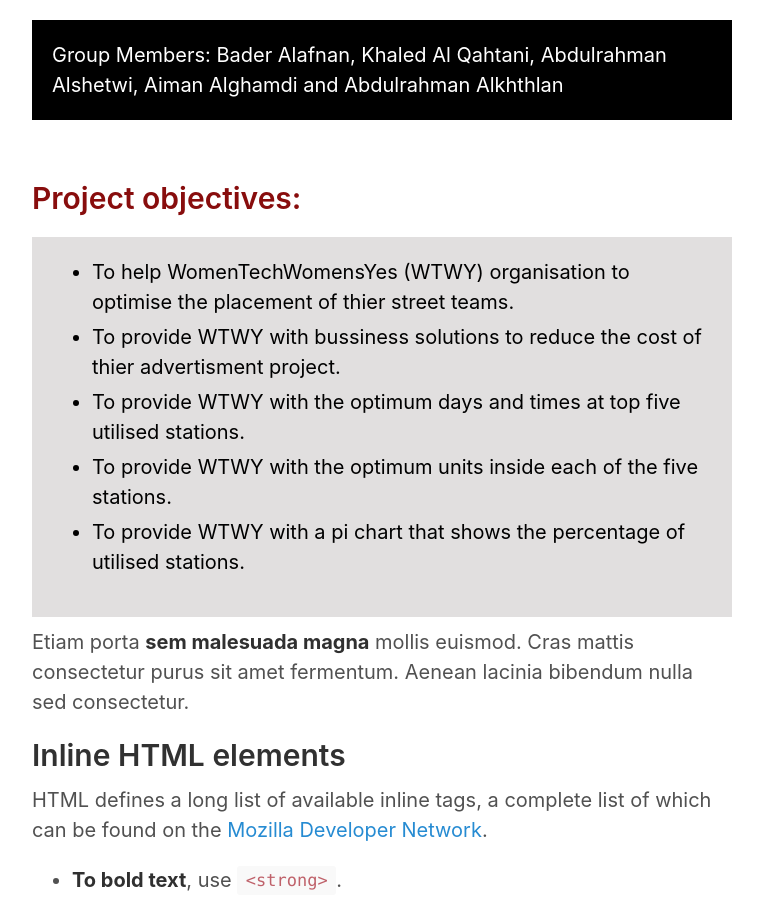
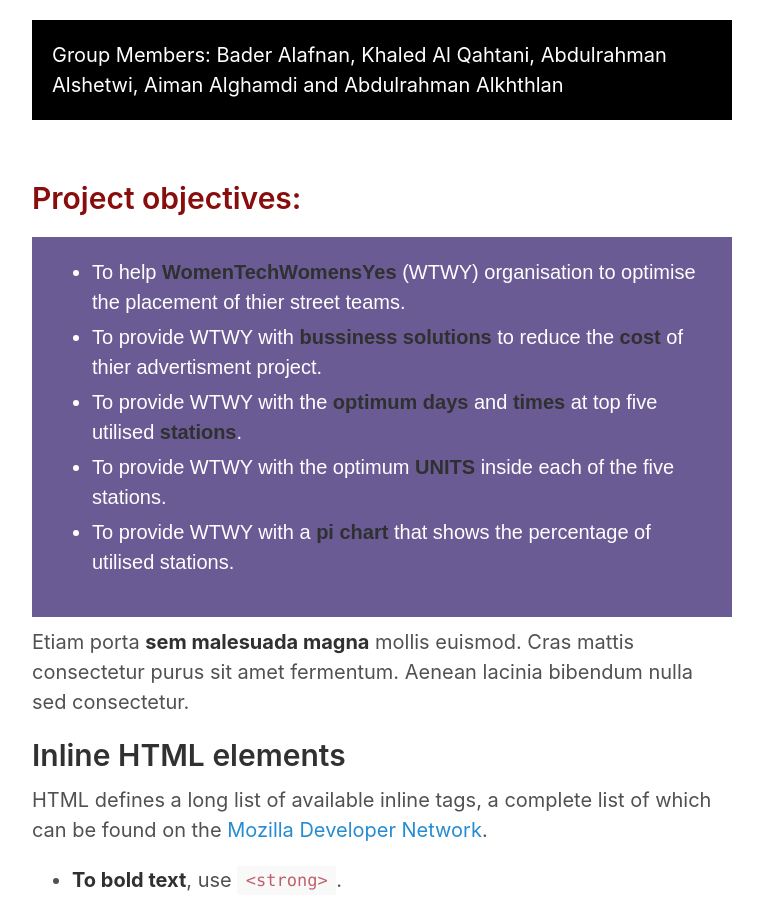
Before and after one commit to alafnan/alafnan.github.io, a Jekyll site: the page built from _posts/2015-01-6-example-content.md, in a window 1280 px wide and 900 px high, scrolled down 293 px. Shown: the whole window, without its empty margins (258-1021 px from the left). Built offline with Jekyll 4.4.1, drawn with Linux system fonts in a browser that asks for light colours.

Commit message:
Update 2015-01-6-example-content.md

```diff
--- a/_posts/2015-01-6-example-content.md
+++ b/_posts/2015-01-6-example-content.md
@@ -10,13 +10,13 @@ Group Members: Bader Alafnan, Khaled Al Qahtani, Abdulrahman Alshetwi, Aiman Alg
 
 <h1 style="font-size:1.5em; color:#880D0D; margin-top: 3rem; margin-bottom: 1rem;">Project objectives:</h1>
 
-<div style="margin-bottom: 0.5rem;   padding: 1rem;   color: #000000;   background-color: #E1DFDF;">
+<div style="margin-bottom: 0.5rem;   padding: 1rem;   color: #FFFFFF;   background-color: #6B5B95; font-family: Arial, Helvetica, sans-serif">
   <ul>
-  <li>To help WomenTechWomensYes (WTWY) organisation to optimise the placement of thier street teams.</li>
-  <li>To provide WTWY with bussiness solutions to reduce the cost of thier advertisment project.</li>
-  <li>To provide WTWY with the optimum days and times at top five utilised stations.</li>
-  <li>To provide WTWY with the optimum units inside each of the five stations.</li>
-  <li>To provide WTWY with a pi chart that shows the percentage of utilised stations.</li> </ul> </div>
+  <li>To help <strong>WomenTechWomensYes</strong> (WTWY) organisation to optimise the placement of thier street teams.</li>
+  <li>To provide WTWY with <strong>bussiness solutions</strong> to reduce the <strong>cost</strong> of thier advertisment project.</li>
+  <li>To provide WTWY with the <strong>optimum days</strong> and <strong>times</strong> at top five utilised <strong>stations</strong>.</li>
+  <li>To provide WTWY with the optimum <strong>UNITS</strong> inside each of the five stations.</li>
+  <li>To provide WTWY with a <strong>pi chart</strong> that shows the percentage of utilised stations.</li> </ul> </div>
 
 Etiam porta **sem malesuada magna** mollis euismod. Cras mattis consectetur purus sit amet fermentum. Aenean lacinia bibendum nulla sed consectetur.
 
```
